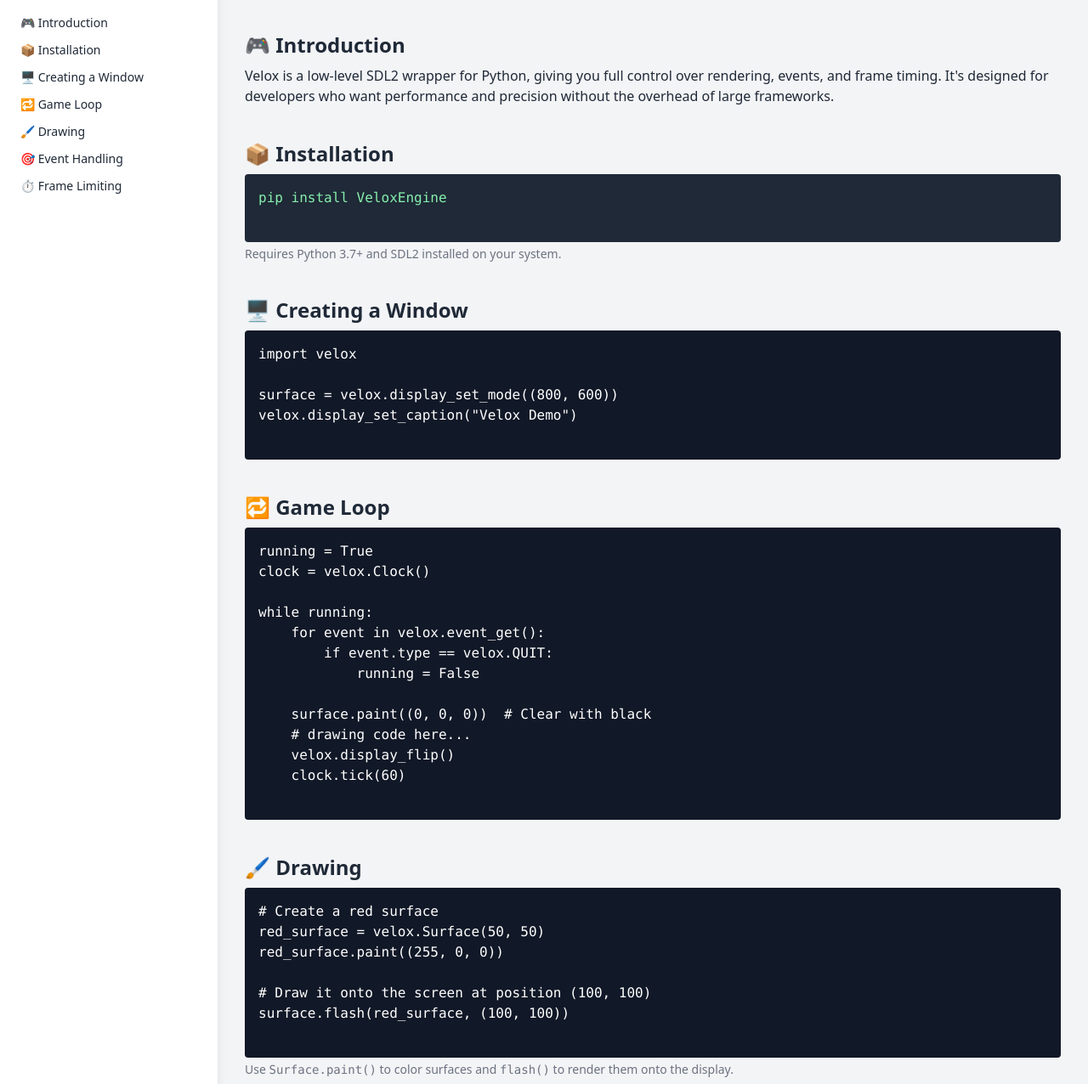
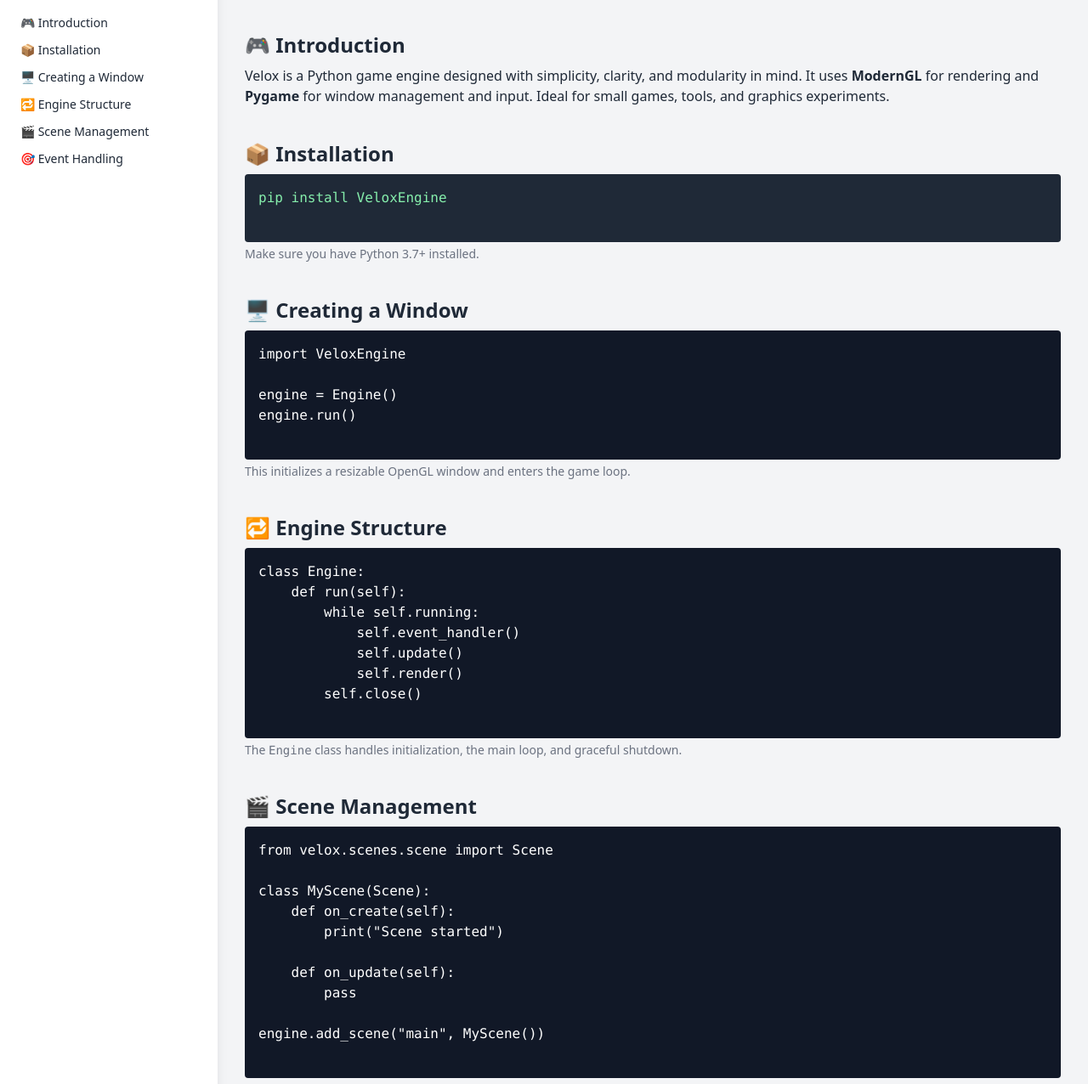
Before and after one commit to Pixnox-Studio/Velox-Web, a plain HTML site: page index2.html in a window 1280 px wide. Shown: the part 111-1387 px from the top of the page at 85% size. Drawn offline with nearby package versions, Linux system fonts and the light colour scheme.

Commit message:
Update index2.html

```diff
--- a/index2.html
+++ b/index2.html
@@ -3,34 +3,33 @@
 <head>
   <meta charset="UTF-8">
   <meta name="viewport" content="width=device-width, initial-scale=1.0">
-  <title>Velox · Python SDL2 Wrapper</title>
+  <title>Velox · Lightweight ModernGL Game Engine</title>
   <script src="https://cdn.tailwindcss.com"></script>
 </head>
 <body class="flex min-h-screen">
 
   <aside class="w-64 bg-white shadow-lg p-6 hidden md:block">
     <h1 class="text-2xl font-bold text-blue-700 mb-4">Velox</h1>
-    <p class="text-xs text-gray-500 mb-6">SDL2 for Python. Fast. Lightweight. Modern.</p>
+    <p class="text-xs text-gray-500 mb-6">ModernGL + Pygame. Lightweight and modular.</p>
     <nav class="space-y-3 text-sm">
       <a href="#intro" class="block hover:text-blue-600">🎮 Introduction</a>
       <a href="#install" class="block hover:text-blue-600">📦 Installation</a>
-      <a href="#init-window" class="block hover:text-blue-600">🖥️ Creating a Window</a>
-      <a href="#game-loop" class="block hover:text-blue-600">🔁 Game Loop</a>
-      <a href="#drawing" class="block hover:text-blue-600">🖌️ Drawing</a>
+      <a href="#window" class="block hover:text-blue-600">🖥️ Creating a Window</a>
+      <a href="#engine" class="block hover:text-blue-600">🔁 Engine Structure</a>
+      <a href="#scenes" class="block hover:text-blue-600">🎬 Scene Management</a>
       <a href="#events" class="block hover:text-blue-600">🎯 Event Handling</a>
-      <a href="#clock" class="block hover:text-blue-600">⏱️ Frame Limiting</a>
     </nav>
   </aside>
 
   <main class="flex-1 p-8 overflow-y-auto">
     <header class="mb-10">
       <h2 class="text-4xl font-bold text-blue-700 mb-2">Velox</h2>
-      <p class="text-gray-600 text-lg">A blazing-fast SDL2 wrapper for Python. Built for speed, flexibility, and control.</p>
+      <p class="text-gray-600 text-lg">A simple yet flexible ModernGL + Pygame framework for game development and rapid prototyping.</p>
     </header>
 
     <section id="intro" class="mb-10">
       <h3 class="text-2xl font-semibold mb-2">🎮 Introduction</h3>
-      <p>Velox is a low-level SDL2 wrapper for Python, giving you full control over rendering, events, and frame timing. It's designed for developers who want performance and precision without the overhead of large frameworks.</p>
+      <p>Velox is a Python game engine designed with simplicity, clarity, and modularity in mind. It uses <strong>ModernGL</strong> for rendering and <strong>Pygame</strong> for window management and input. Ideal for small games, tools, and graphics experiments.</p>
     </section>
 
     <section id="install" class="mb-10">
@@ -38,70 +37,60 @@
       <pre class="bg-gray-800 text-green-300 p-4 rounded overflow-x-auto">
 pip install VeloxEngine
       </pre>
-      <p class="text-sm text-gray-500 mt-1">Requires Python 3.7+ and SDL2 installed on your system.</p>
+      <p class="text-sm text-gray-500 mt-1">Make sure you have Python 3.7+ installed.</p>
     </section>
 
-    <section id="init-window" class="mb-10">
+    <section id="window" class="mb-10">
       <h3 class="text-2xl font-semibold mb-2">🖥️ Creating a Window</h3>
       <pre class="bg-gray-900 text-white p-4 rounded overflow-x-auto">
-import velox
+import VeloxEngine
 
-surface = velox.display_set_mode((800, 600))
-velox.display_set_caption("Velox Demo")
+engine = Engine()
+engine.run()
       </pre>
+      <p class="text-sm text-gray-500 mt-1">This initializes a resizable OpenGL window and enters the game loop.</p>
     </section>
 
-    <section id="game-loop" class="mb-10">
-      <h3 class="text-2xl font-semibold mb-2">🔁 Game Loop</h3>
+    <section id="engine" class="mb-10">
+      <h3 class="text-2xl font-semibold mb-2">🔁 Engine Structure</h3>
       <pre class="bg-gray-900 text-white p-4 rounded overflow-x-auto">
-running = True
-clock = velox.Clock()
-
-while running:
-    for event in velox.event_get():
-        if event.type == velox.QUIT:
-            running = False
-
-    surface.paint((0, 0, 0))  # Clear with black
-    # drawing code here...
-    velox.display_flip()
-    clock.tick(60)
+class Engine:
+    def run(self):
+        while self.running:
+            self.event_handler()
+            self.update()
+            self.render()
+        self.close()
       </pre>
+      <p class="text-sm text-gray-500 mt-1">The <code>Engine</code> class handles initialization, the main loop, and graceful shutdown.</p>
     </section>
 
-    <section id="drawing" class="mb-10">
-      <h3 class="text-2xl font-semibold mb-2">🖌️ Drawing</h3>
+    <section id="scenes" class="mb-10">
+      <h3 class="text-2xl font-semibold mb-2">🎬 Scene Management</h3>
       <pre class="bg-gray-900 text-white p-4 rounded overflow-x-auto">
-# Create a red surface
-red_surface = velox.Surface(50, 50)
-red_surface.paint((255, 0, 0))
+from velox.scenes.scene import Scene
 
-# Draw it onto the screen at position (100, 100)
-surface.flash(red_surface, (100, 100))
+class MyScene(Scene):
+    def on_create(self):
+        print("Scene started")
+
+    def on_update(self):
+        pass
+
+engine.add_scene("main", MyScene())
       </pre>
-      <p class="text-sm text-gray-500 mt-1">Use <code>Surface.paint()</code> to color surfaces and <code>flash()</code> to render them onto the display.</p>
+      <p class="text-sm text-gray-500 mt-1">Scenes are registered with the engine and are responsible for update, rendering, and events.</p>
     </section>
 
     <section id="events" class="mb-10">
       <h3 class="text-2xl font-semibold mb-2">🎯 Event Handling</h3>
       <pre class="bg-gray-900 text-white p-4 rounded overflow-x-auto">
-keys = velox.key_get_pressed()
-if keys.get(velox.K_w):
-    print("W is being held down")
+def on_event(self, event):
+    if event.type == pg.KEYDOWN:
+        if event.key == pg.K_ESCAPE:
+            self.engine.running = False
       </pre>
-      <p class="text-sm text-gray-500 mt-1">Use <code>event_get()</code> for SDL events and <code>key_get_pressed()</code> for real-time key state polling.</p>
-    </section>
-
-    <section id="clock" class="mb-10">
-      <h3 class="text-2xl font-semibold mb-2">⏱️ Frame Limiting</h3>
-      <pre class="bg-gray-900 text-white p-4 rounded overflow-x-auto">
-clock = velox.Clock()
-
-while True:
-    fps = clock.tick(60)
-    print("FPS:", fps)
-      </pre>
-      <p class="text-sm text-gray-500 mt-1">Use <code>Clock.tick()</code> to limit frame rate and track current FPS.</p>
+      <p class="text-sm text-gray-500 mt-1">Events are passed directly to the active scene for handling.</p>
     </section>
   </main>
 </body>
```
